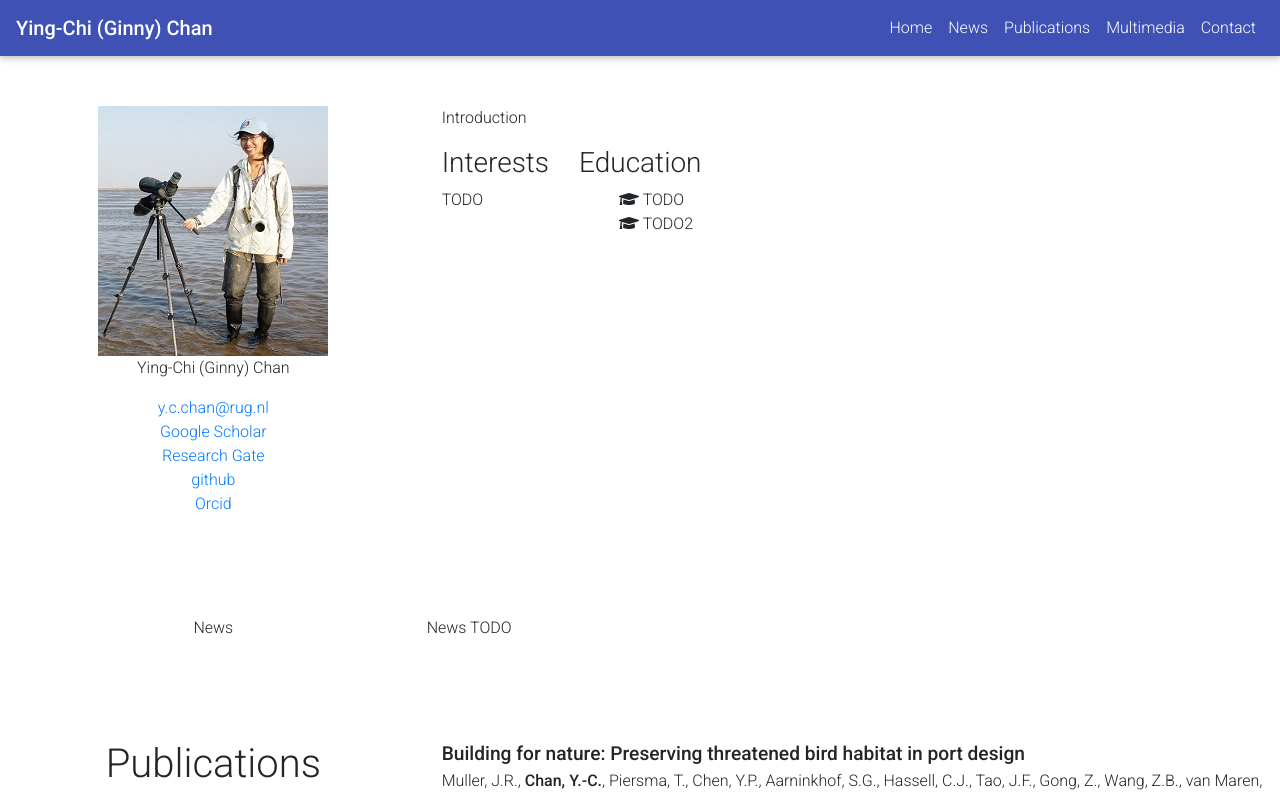
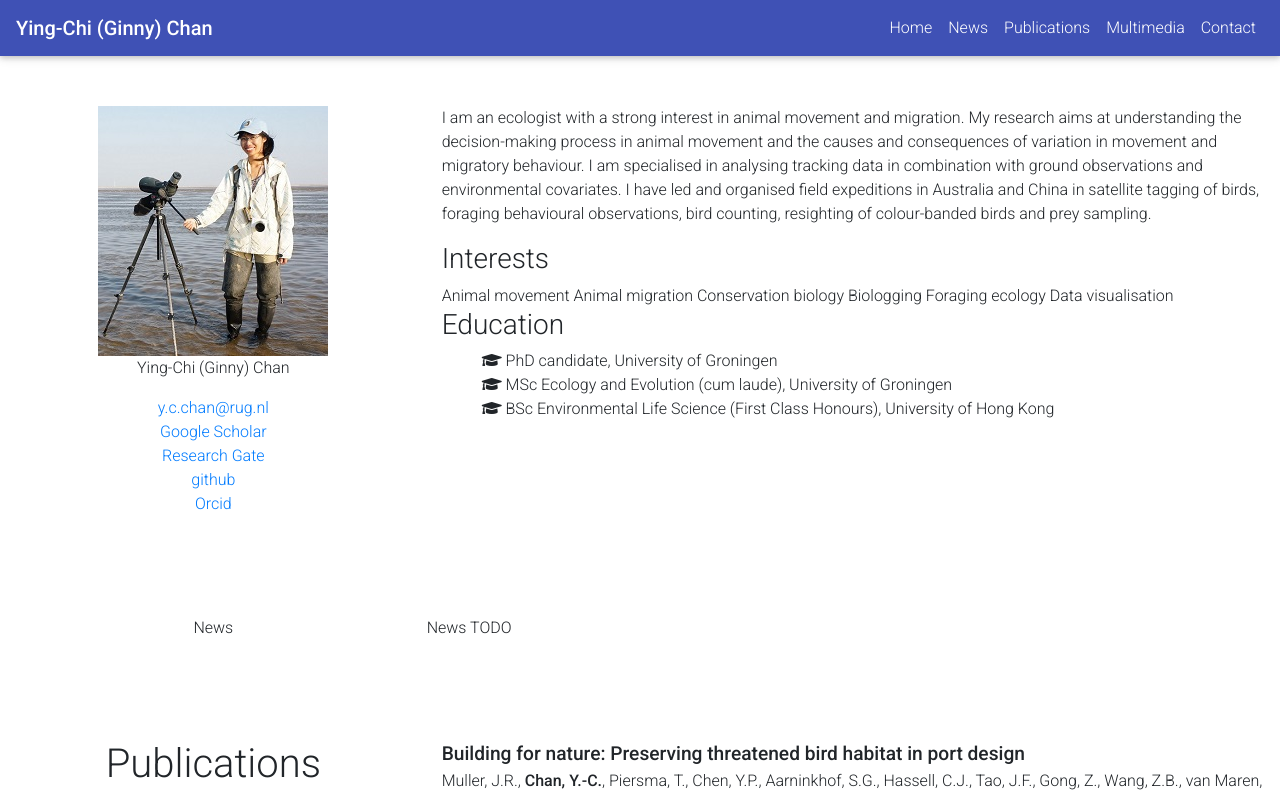
Before and after one commit to chanyingchi/chanyingchi.github.io, a React (Create React App) app: page / in a window 1280 px wide. Shown: the top 795 px of the page. Built offline with nearby package versions, Linux system fonts and the light colour scheme.

Commit message:
Update Home.js
added text

```diff
--- a/src/home/Home.js
+++ b/src/home/Home.js
@@ -33,20 +33,34 @@ export default function Home() {
         ))}
       </div>
       <div className="App-section-right">
-        <p className="App-paragraph">Introduction</p>
+        <p className="App-paragraph">I am an ecologist with a strong interest in animal movement and migration.
+My research aims at understanding the decision-making process in animal movement
+and the causes and consequences of variation in movement and migratory behaviour.
+I am specialised in analysing tracking data in combination with ground observations and environmental covariates.
+I have led and organised field expeditions in Australia and China in satellite tagging of birds,
+foraging behavioural observations, bird counting, resighting of colour-banded birds and prey sampling.</p>
         <div className="paragraph-section">
           <div className="App-paragraph">
             <h3>Interests</h3>
-            TODO
+            Animal movement
+            Animal migration
+            Conservation biology
+            Biologging
+            Foraging ecology
+            Data visualisation
+
           </div>
           <div className="App-paragraph">
             <h3>Education</h3>
             <ul>
               <li>
-                <MDBIcon icon="graduation-cap" /> TODO
+                <MDBIcon icon="graduation-cap" /> PhD candidate, University of Groningen
               </li>
               <li>
-                <MDBIcon icon="graduation-cap" /> TODO2
+                <MDBIcon icon="graduation-cap" /> MSc Ecology and Evolution (cum laude), University of Groningen
+              </li>
+            <li>
+                <MDBIcon icon="graduation-cap" /> BSc Environmental Life Science (First Class Honours), University of Hong Kong
               </li>
             </ul>
           </div>
```
